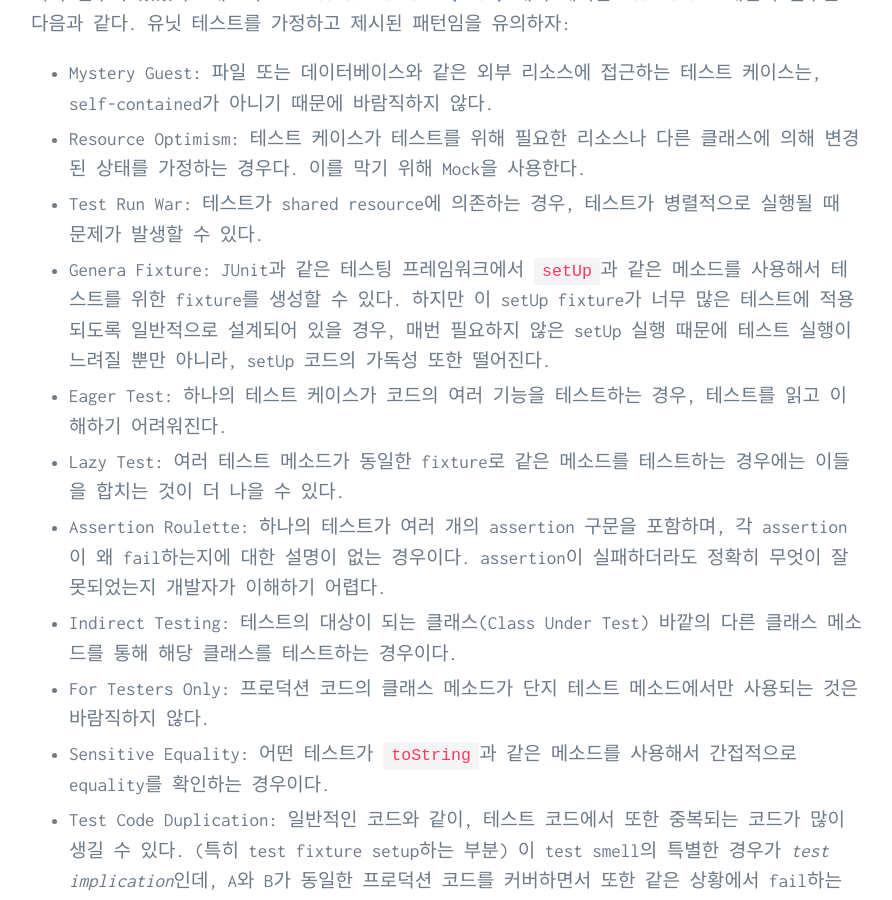
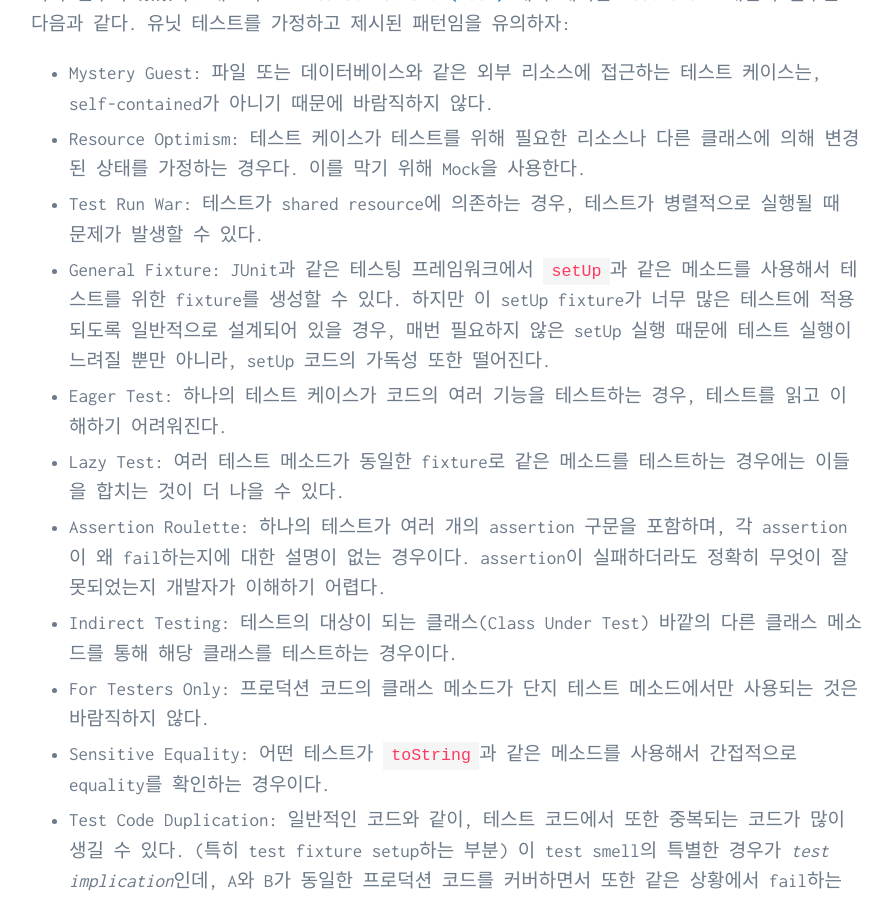
Before and after one commit to greenmonn/greenmonn.github.io, a Jekyll site: the page built from _posts/2023-03-29-do-we-really-need-test-smell-patterns.md, in a window 1280 px wide and 900 px high, scrolled down 382 px. Shown: the whole window, without its empty margins (193-1085 px from the left). Built offline with Jekyll 4.4.1, drawn with Linux system fonts in a browser that asks for light colours; some web fonts are replaced; our own code applies the rules of GitHub Pages for plain Markdown files; comment, search, counter and statistics services are not loaded.

Commit message:
Fix typo: issue #16
Resolves https://github.com/greenmonn/greenmonn.github.io/issues/16

```diff
--- a/_posts/2023-03-29-do-we-really-need-test-smell-patterns.md
+++ b/_posts/2023-03-29-do-we-really-need-test-smell-patterns.md
@@ -15,7 +15,7 @@ Martin Fowler가 Code Smell이라는 개념을 도입한 이래, 특별히 테
 * Mystery Guest: 파일 또는 데이터베이스와 같은 외부 리소스에 접근하는 테스트 케이스는, self-contained가 아니기 때문에 바람직하지 않다.
 * Resource Optimism: 테스트 케이스가 테스트를 위해 필요한 리소스나 다른 클래스에 의해 변경된 상태를 가정하는 경우다. 이를 막기 위해 Mock을 사용한다.
 * Test Run War: 테스트가 shared resource에 의존하는 경우, 테스트가 병렬적으로 실행될 때 문제가 발생할 수 있다.
-* Genera Fixture: JUnit과 같은 테스팅 프레임워크에서 `setUp`과 같은 메소드를 사용해서 테스트를 위한 fixture를 생성할 수 있다. 하지만 이 setUp fixture가 너무 많은 테스트에 적용되도록 일반적으로 설계되어 있을 경우, 매번 필요하지 않은 setUp 실행 때문에 테스트 실행이 느려질 뿐만 아니라, setUp 코드의 가독성 또한 떨어진다.
+* General Fixture: JUnit과 같은 테스팅 프레임워크에서 `setUp`과 같은 메소드를 사용해서 테스트를 위한 fixture를 생성할 수 있다. 하지만 이 setUp fixture가 너무 많은 테스트에 적용되도록 일반적으로 설계되어 있을 경우, 매번 필요하지 않은 setUp 실행 때문에 테스트 실행이 느려질 뿐만 아니라, setUp 코드의 가독성 또한 떨어진다.
 * Eager Test: 하나의 테스트 케이스가 코드의 여러 기능을 테스트하는 경우, 테스트를 읽고 이해하기 어려워진다.
 * Lazy Test: 여러 테스트 메소드가 동일한 fixture로 같은 메소드를 테스트하는 경우에는 이들을 합치는 것이 더 나을 수 있다.
 * Assertion Roulette: 하나의 테스트가 여러 개의 assertion 구문을 포함하며, 각 assertion이 왜 fail하는지에 대한 설명이 없는 경우이다. assertion이 실패하더라도 정확히 무엇이 잘못되었는지 개발자가 이해하기 어렵다.
```
